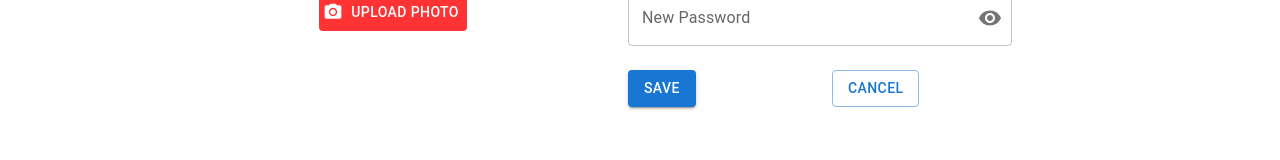
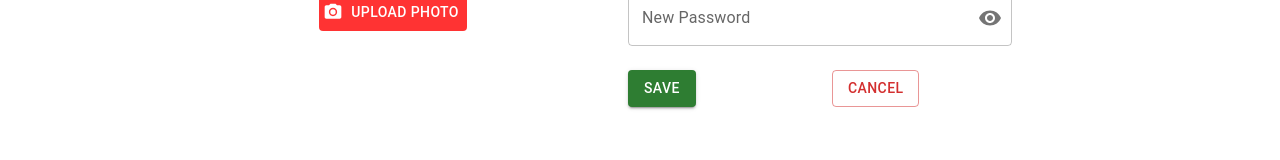
Before and after one commit to Rahma090/Buy-Me-All, a React (Create React App) app in the folder client/: page /Profile in a window 1280 px wide. Shown: the part 471-631 px from the top of the page. Built offline with nearby package versions, Linux system fonts and the light colour scheme.

Commit message:
changed save, cancel and avatar hover colors

```diff
--- a/client/src/component/Header/Header.jsx
+++ b/client/src/component/Header/Header.jsx
@@ -168,7 +168,11 @@ function Header({value}) {
     width: 32,
     height: 32,
     cursor: 'pointer',
+    bgcolor: 'rgba(219, 212, 215, 0.91)',
+    color: 'white',
+    '&:hover': { bgcolor: 'rgba(255, 0, 0, 0.9)', color: 'white' },
   }}
+
   onClick={handleOpenUserMenu}
 />
               </IconButton>
--- a/client/src/component/Profile/profile.jsx
+++ b/client/src/component/Profile/profile.jsx
@@ -154,12 +154,12 @@ const Profile = () => {
                   />
                 </Grid>
                 <Grid item xs={6}>
-                  <Button type="submit" variant="contained">
+                  <Button  type="submit" variant="contained" color="success">
                     Save
                   </Button>
                 </Grid>
                 <Grid item xs={6}>
-                  <Button onClick={handleClickCancel} variant="outlined">
+                  <Button onClick={handleClickCancel} variant="outlined" color="error" >
                     Cancel
                   </Button>
                 </Grid>
```
